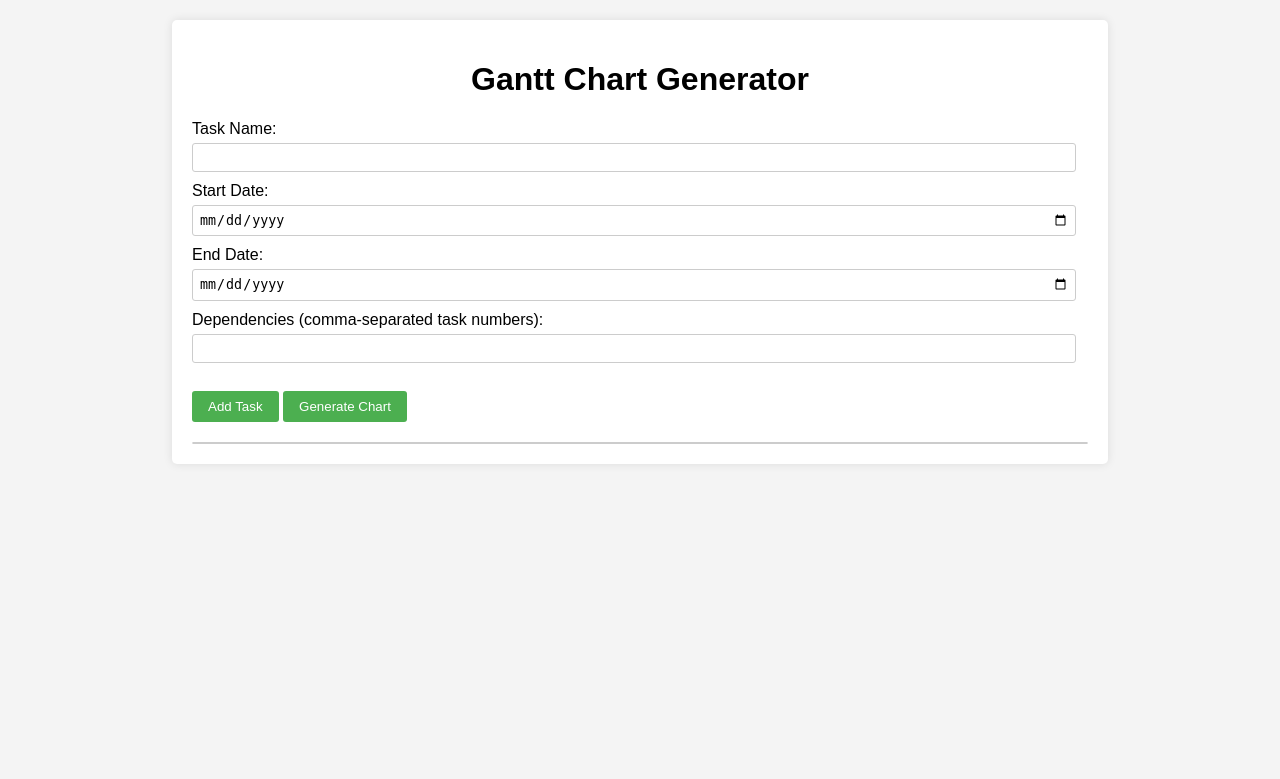
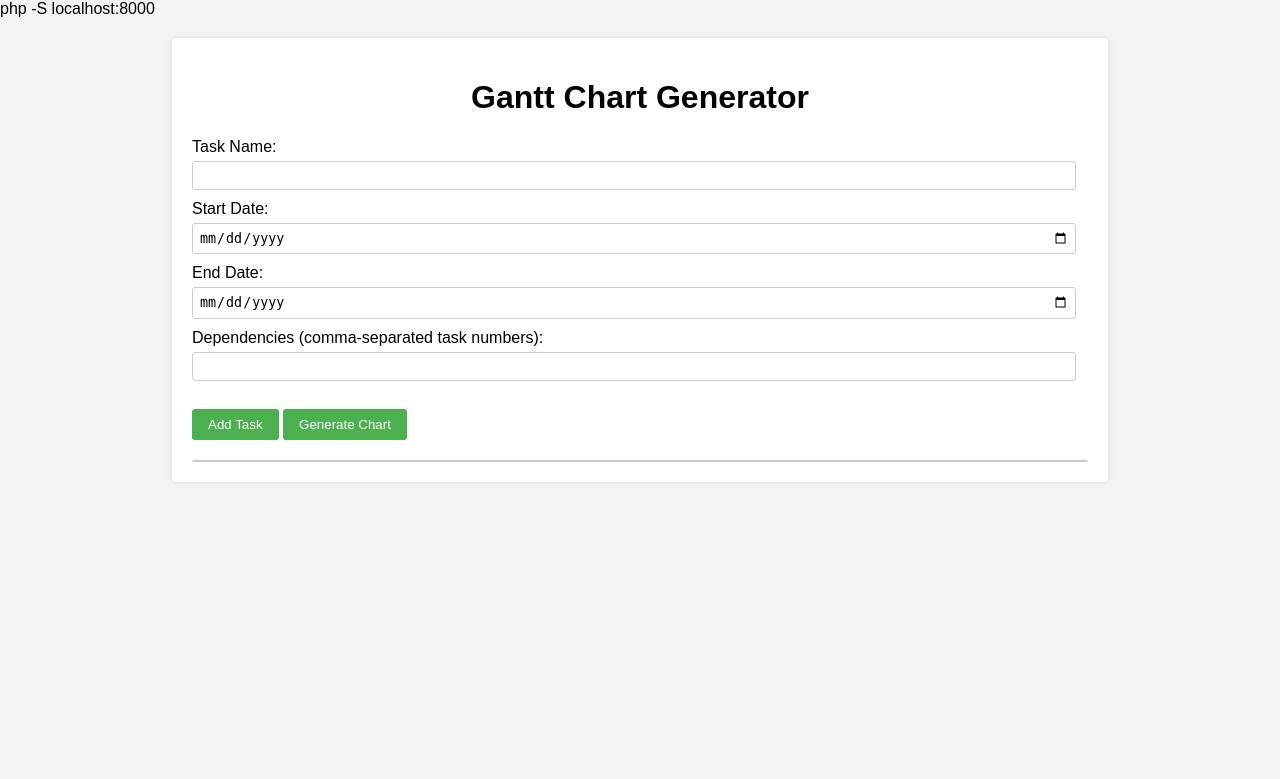
Before and after one commit to ashu1230/Gantt-Chart-Generator, a PHP site: page / in a window 1280 px wide. Shown: the top 779 px of the page. Run offline with PHP 8.4, Linux system fonts and the light colour scheme.

Commit message:
Update index.php

```diff
--- a/index.php
+++ b/index.php
@@ -1,3 +1,6 @@
+php -S localhost:8000
+
+
 <?php
 // Function to generate SVG for a task bar
 function generateTaskSVG($x, $y, $width, $height, $taskName) {
```
